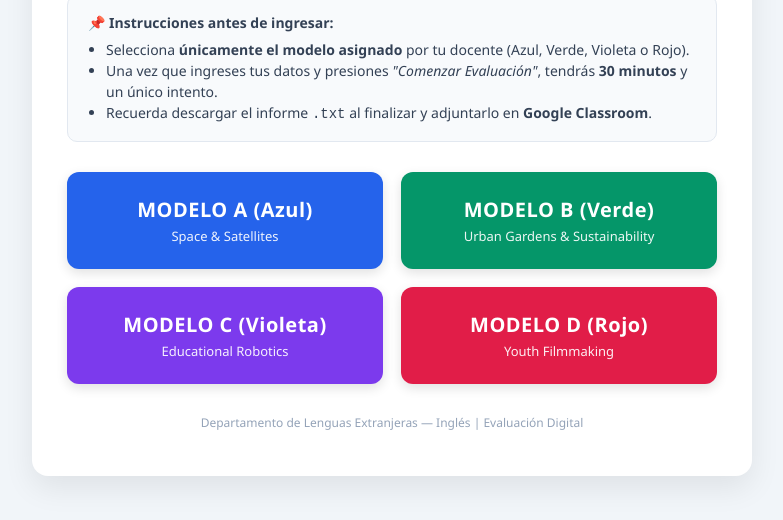
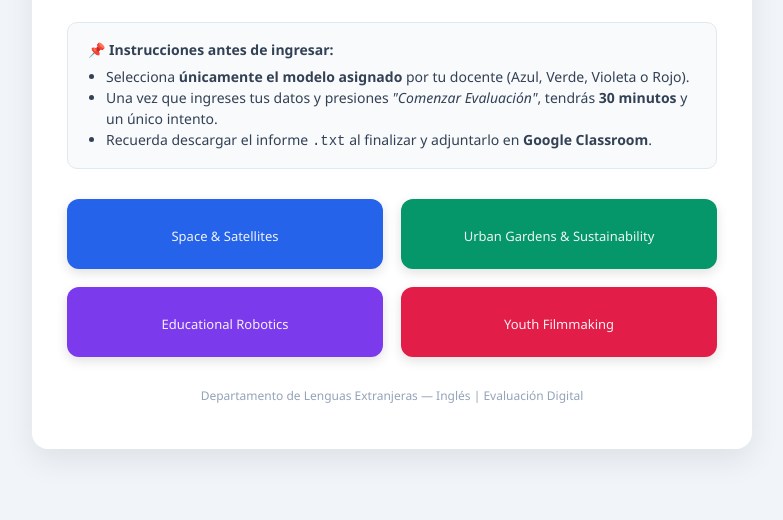
Before and after one commit to GabrielGomory-teacher/ENGLISH-TESTS-5, a plain HTML site: page index.html in a window 1280 px wide. Shown: the part 234-754 px from the top of the page, without its empty margins (248-1031 px from the left). Drawn offline with Linux system fonts and the light colour scheme.

Commit message:
Update index.html

```diff
--- a/index.html
+++ b/index.html
@@ -143,22 +143,22 @@
 
     <div class="grid-buttons">
         <a href="572a.html" class="model-btn btn-a">
-            <span class="model-title">MODELO A (Azul)</span>
+            <span class="model-title"></span>
             <span class="model-topic">Space & Satellites</span>
         </a>
 
         <a href="572b.html" class="model-btn btn-b">
-            <span class="model-title">MODELO B (Verde)</span>
+            <span class="model-title"></span>
             <span class="model-topic">Urban Gardens & Sustainability</span>
         </a>
 
         <a href="572bc.html" class="model-btn btn-c">
-            <span class="model-title">MODELO C (Violeta)</span>
+            <span class="model-title"></span>
             <span class="model-topic">Educational Robotics</span>
         </a>
 
         <a href="572d.html" class="model-btn btn-d">
-            <span class="model-title">MODELO D (Rojo)</span>
+            <span class="model-title"></span>
             <span class="model-topic">Youth Filmmaking</span>
         </a>
     </div>
```
